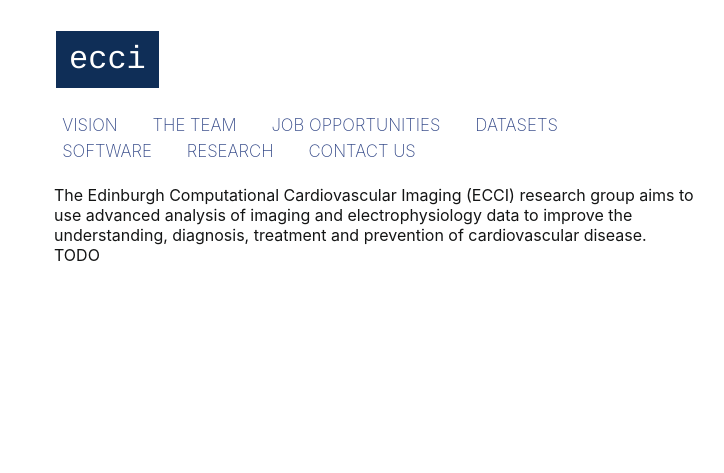
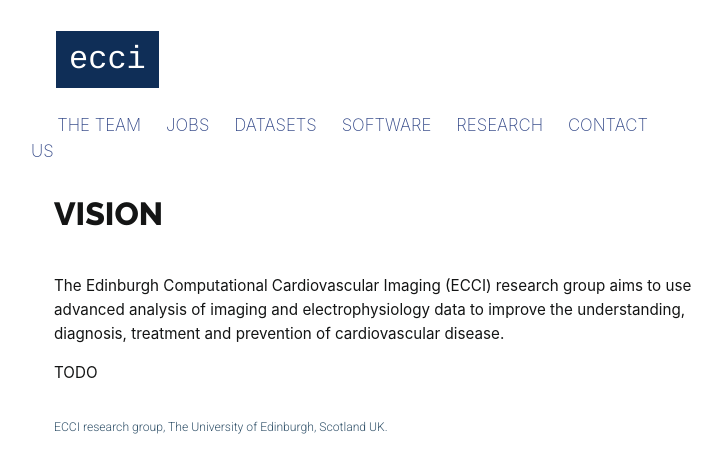
Before and after one commit to ecci-cvs/ecci-cvs.github.io, a Jekyll site: the page built from index.md, in a window 1280 px wide. Shown: the top 473 px of the page, without its empty margins (266-990 px from the left). Built offline with Jekyll 4.4.1, drawn with Linux system fonts in a browser that asks for light colours; some web fonts are replaced; the list of posts is cut into pages by our own code.

Commit message:
Flesh out empty pages and revise style slightly
Plus get local jekyll working

```diff
--- /dev/null
+++ b/Gemfile
@@ -0,0 +1,6 @@
+# frozen_string_literal: true
+
+source "https://rubygems.org"
+
+gem "jekyll"
+gem "jekyll-paginate"
--- a/_config.yml
+++ b/_config.yml
@@ -1,23 +1,25 @@
 # Jekyll Defaults
 title: ECCI
 description: Edinburgh Computational Cardiovascular Imaging research group website.
-baseurl: ""
+baseurl: "/"
 
 url: "https://ecci-cvs.github.io/"
 github: http://github.com/ecci-cvs/ecci-svs.github.io
 highlighter: rouge
 markdown: kramdown
 permalink: /post/:title/
+
+gems: [jekyll-paginate]
+plugins:
+  [jekyll-paginate]
 paginate: 4
-gems: [jekyll-paginate]
-paginate_path: "/page:num"
+paginate_path: "/research/page:num"
+
 rss_path: /feed.xml
 navigation:
-- text: Vision
-  url: /
 - text: The Team
-  url: /theteam/
-- text: Job Opportunities
+  url: /team/
+- text: Jobs
   url: /jobs/
 - text: Datasets
   url: /datasets/
--- a/_includes/footer.html
+++ b/_includes/footer.html
@@ -0,0 +1,3 @@
+<footer>
+    <p>ECCI research group, The University of Edinburgh, Scotland UK.</p>
+</footer>
--- a/_includes/navigation.html
+++ b/_includes/navigation.html
@@ -3,7 +3,7 @@
 <nav>
 {% unless page.layout == 'front' %}
   <ul>
-  <h1><a href="{{ site.baseurl }}{{ post.url }}">{{ site.title }}</a></h1>
+  <h1><a href="{{ site.baseurl }}">{{ site.title }}</a></h1>
     {% for link in site.navigation %}
       {% assign current = nil %}
       {% if page.url == link.url or page.layout == link.layout %}
--- a/_layouts/default.html
+++ b/_layouts/default.html
@@ -1,7 +1,8 @@
 {% include head.html %}
 {% include navigation.html %}
 <section id="main">
-	{{ content }}
+    <div class="heading">{{ page.title }}</div>
+    {{ content }}
 </section>
 {% include footer.html %}
 </body>
--- a/css/main.css
+++ b/css/main.css
@@ -72,11 +72,11 @@
 nav ul li {
     display: inline;
     color: #9f9f9f;
-	font-size: 105%;
+    font-size: 105%;
 }
 nav ul li a {
     color: #324787;
-    padding: 8px 9px;
+    padding: 8px 4px;
     margin: 0 -10px 0px;
     text-transform: uppercase;
 }
@@ -87,7 +87,7 @@
 .heading {
     font: 1.5em Raleway, Helvetica;
     text-transform: uppercase;
-    margin-top: 1.2em;
+    margin-top: 0.3em;
     margin-bottom: 1.3em;
 }
 .heading a {
@@ -306,7 +306,7 @@
 }
 @media (min-width: 704px) {
 
-    #main {
+    #main, footer {
         width: 640px;
         margin-left: auto;
         margin-right: auto;
--- a/research/index.html
+++ b/research/index.html
@@ -5,8 +5,6 @@
 <div id="home">
 <ul class="posts">
 <section id="archive">
-
-<div class="heading">Archives</div>
 
   {% for post in site.posts %}
 <ul>
```
Also changed, not shown: contact/index.md (added, +6 -0 lines), datasets/index.md (added, +6 -0 lines), software/index.md (added, +6 -0 lines), team/index.md (added, +6 -0 lines), Gemfile.lock (added), index.md (renamed from index.html), 1 other file.
